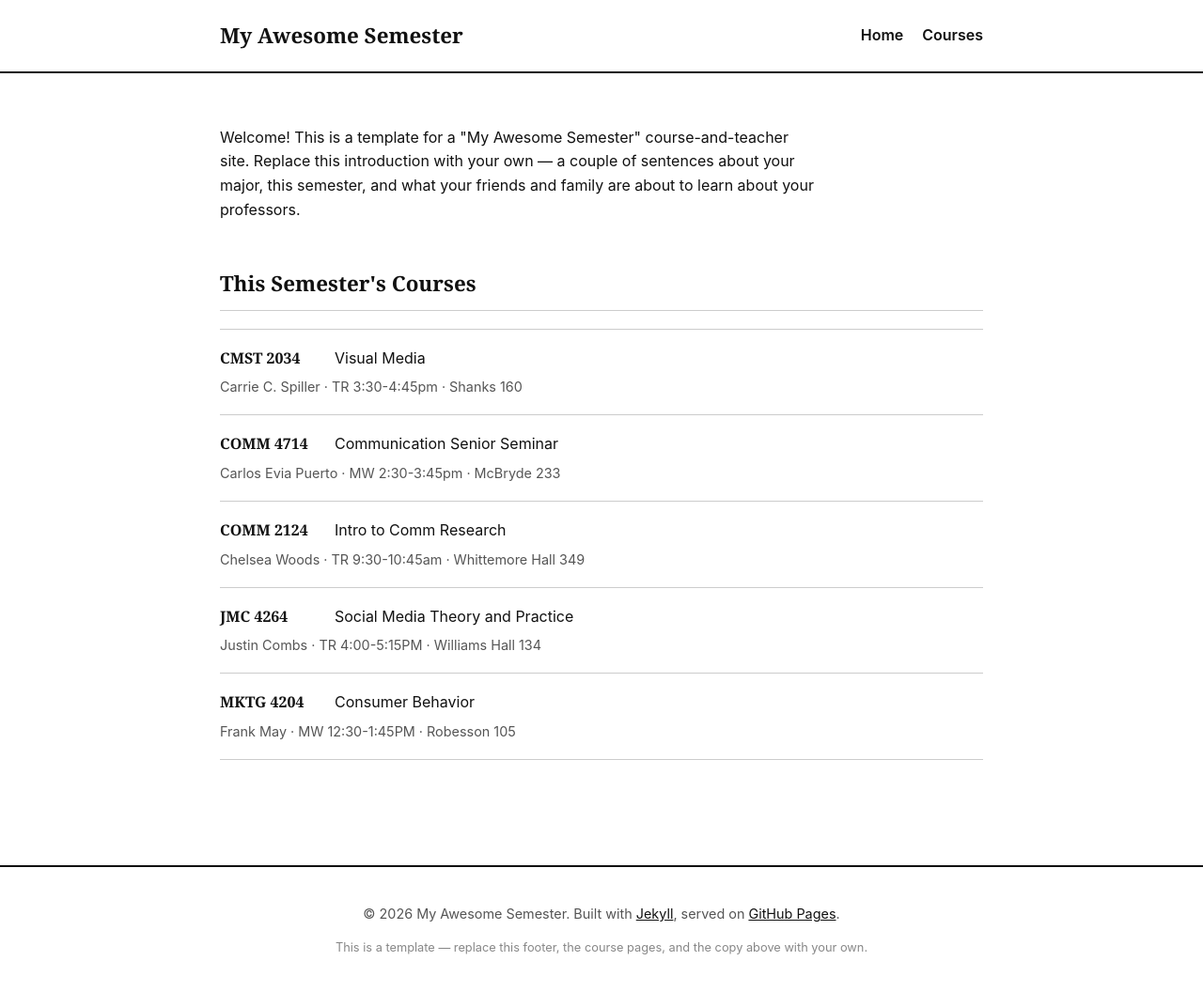
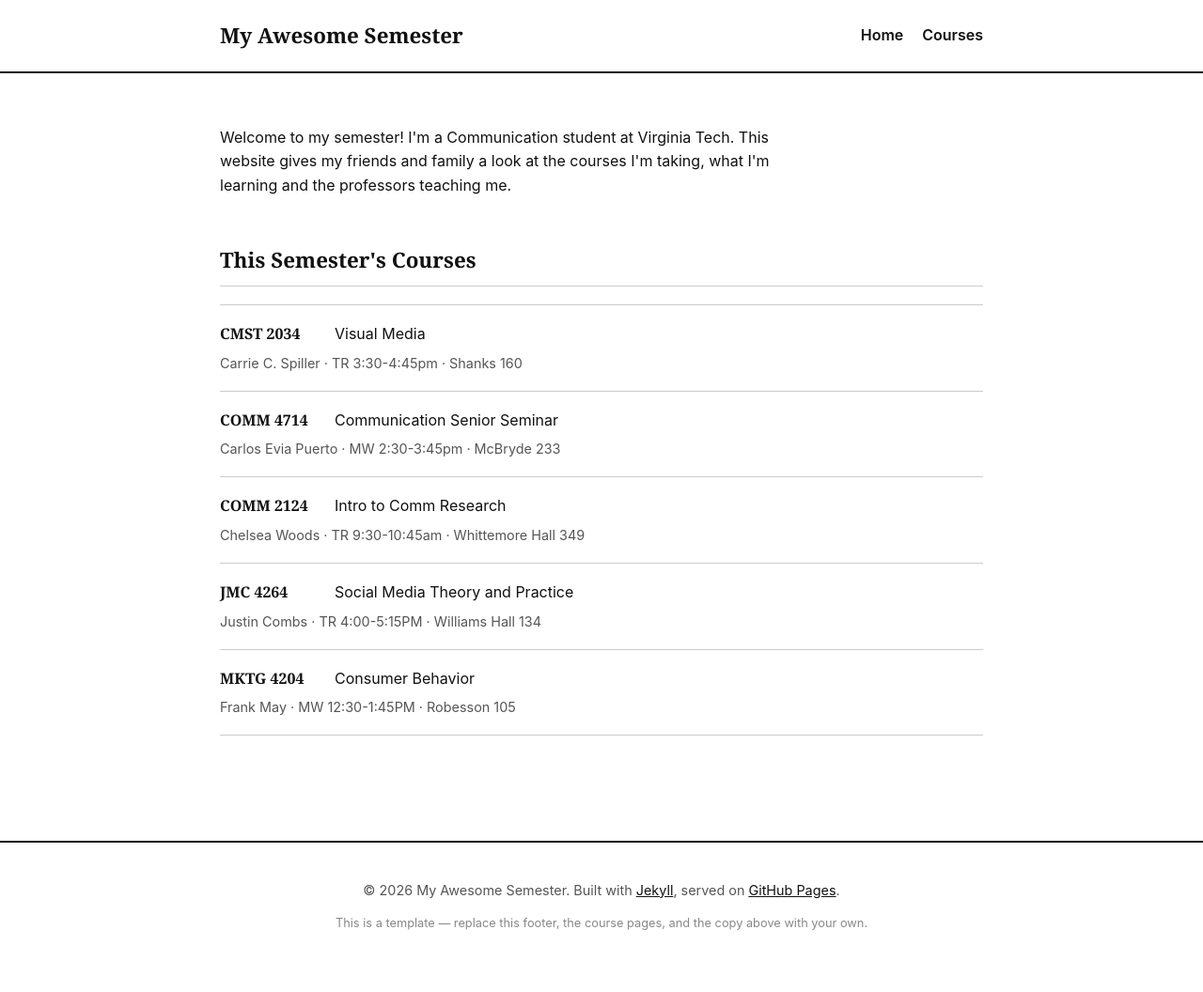
Before and after one commit to nevahall/myawesomesemester, a Jekyll site: the page built from index.md, in a window 1280 px wide. Shown: the whole page at 94% size. Built offline with Jekyll 4.4.1, drawn with Linux system fonts in a browser that asks for light colours; after the commit the page ends 1030 px from its top, so only the background shows below that.

Commit message:
Update introduction text in index.md

```diff
--- a/index.md
+++ b/index.md
@@ -4,7 +4,5 @@ title: Home
 ---
 
 <div class="home-intro">
-<p>Welcome! This is a template for a "My Awesome Semester" course-and-teacher site. Replace this
-introduction with your own &mdash; a couple of sentences about your major, this semester, and what
-your friends and family are about to learn about your professors.</p>
+<p>Welcome to my semester! I'm a Communication student at Virginia Tech. This website gives my friends and family a look at the courses I'm taking, what I'm learning and the professors teaching me.</p>
 </div>
```
